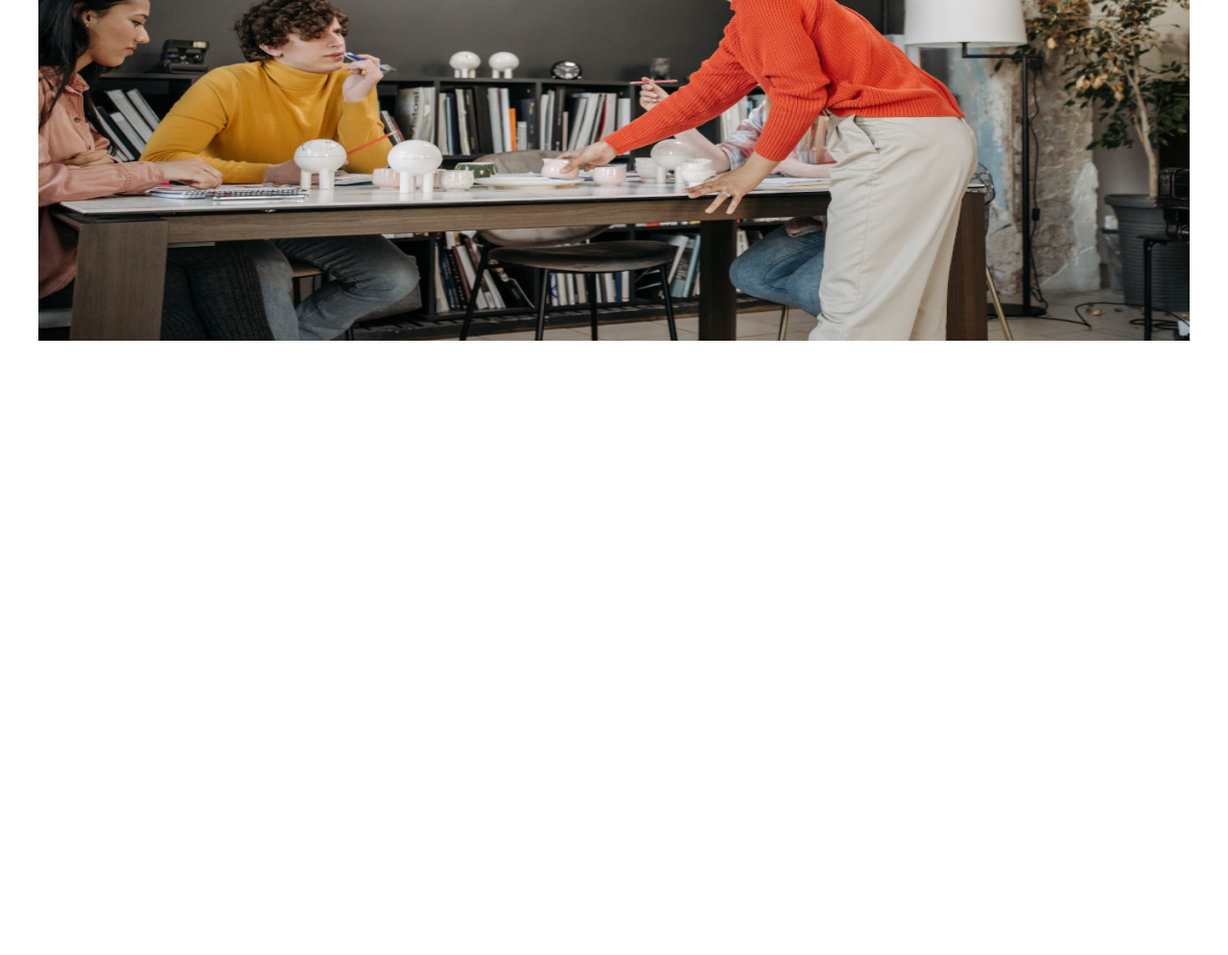
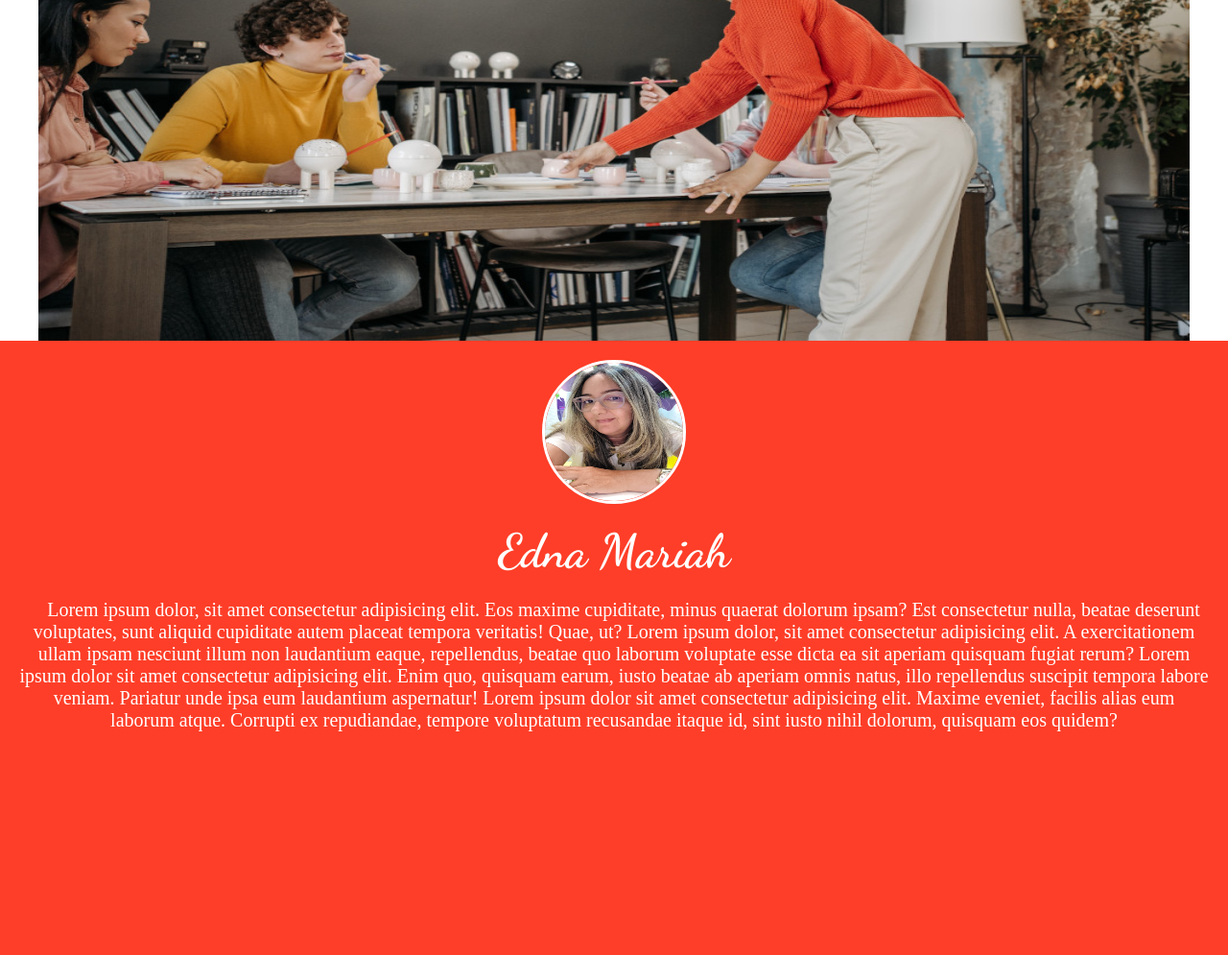
Before and after one commit to joaocarlosweb/EdnaMariah, a plain HTML site: page index.html in a window 1280 px wide. Shown: the part 340-1335 px from the top of the page at 96% size. Before the commit the page ends 800 px from the top, so only its background shows below. Drawn offline with Linux system fonts and the light colour scheme.

Commit message:
nova sessão
nova sessao

```diff
--- a/estilo/index.css
+++ b/estilo/index.css
@@ -125,3 +125,35 @@ input{
 #slader4:checked ~ .s1{
     margin-left: -120%;
 }
+.descriçao{
+
+    height: 80vh;
+    margin: auto;
+    text-align: center;
+    align-items: center;
+    background-color: #fe3e28;
+    color: white;
+    font-size: 42px;
+}
+.descriçao img{
+    width: 150px;
+    height: 150px;
+    margin-top: 20px;
+    border-radius: 50%;
+    border: solid 3px white;
+}
+.descriçao h3{
+    font-family: 'Dancing Script', cursive;
+    margin: auto;
+
+    margin-top: 10px;
+}
+.descriçao p{
+    font-size: 20px;
+    padding: 20px;
+    text-align: center;
+    align-items: center;
+    text-decoration: justify;
+    text-indent: 20px;
+    margin-bottom: 10px;
+}
--- a/index.html
+++ b/index.html
@@ -70,8 +70,13 @@
             <label class="bar" for="slader4"></label>
 
         </div>
+    </section>
+    <main class="descriçao">
+        <img src="img/edna.jpeg" alt="">
+        <h3> Edna Mariah</h3>
+        <p>Lorem ipsum dolor, sit amet consectetur adipisicing elit. Eos maxime cupiditate, minus quaerat dolorum ipsam? Est consectetur nulla, beatae deserunt voluptates, sunt aliquid cupiditate autem placeat tempora veritatis! Quae, ut? Lorem ipsum dolor, sit amet consectetur adipisicing elit. A exercitationem ullam ipsam nesciunt illum non laudantium eaque, repellendus, beatae quo laborum voluptate esse dicta ea sit aperiam quisquam fugiat rerum? Lorem ipsum dolor sit amet consectetur adipisicing elit. Enim quo, quisquam earum, iusto beatae ab aperiam omnis natus, illo repellendus suscipit tempora labore veniam. Pariatur unde ipsa eum laudantium aspernatur! Lorem ipsum dolor sit amet consectetur adipisicing elit. Maxime eveniet, facilis alias eum laborum atque. Corrupti ex repudiandae, tempore voluptatum recusandae itaque id, sint iusto nihil dolorum, quisquam eos quidem?</p>
 
-    </section>
+    </main>
     <script src="machine/machine.js"></script>
 </body>
 </html>
```
Also changed, not shown: img/edna.jpeg (added).
